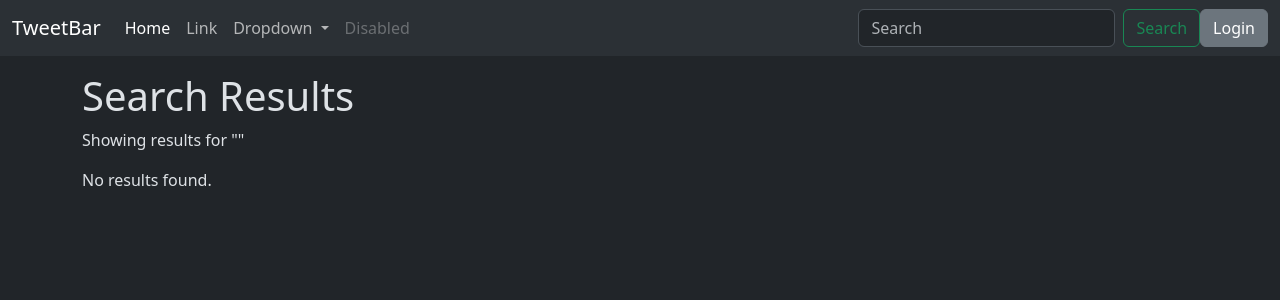
After one commit to Alvin2058/tweetApp, a Django app: page /tweet/search/ in a window 1280 px wide. The commit adds this page. Shown: the top 300 px of the page. Run offline with Django 5.2, Linux system fonts and the light colour scheme.

Commit message:
search bar and user authentication in login and logout buttons

```diff
--- a/templates/layout.html
+++ b/templates/layout.html
@@ -41,16 +41,20 @@
           <a class="nav-link disabled" aria-disabled="true">Disabled</a>
         </li>
       </ul>
-      <form class="d-flex" role="search">
-        <input class="form-control me-2" type="search" placeholder="Search" aria-label="Search">
-        <button class="btn btn-outline-success" type="submit">Search</button>
+      <form name="myform" method="GET" action="{% url 'search' %}" class='d-flex' >
+          <input class="form-control me-2" type="search" name="q" placeholder="Search" aria-label="Search">
+          <button class="btn btn-outline-success" type="submit">Search</button>
       </form>
+      {%if user.is_authenticated%}
+      <a href="{% url 'logout' %}" class="btn btn-secondary mx-1">Logout</a>
+      {%else%}
+      <a href="{% url 'login' %}" class="btn btn-secondary">Login</a>
+      {%endif%}
     </div>
   </div>
 </nav>
     <div class="container">
         {% block content %}
-
         {%endblock content%}
 
     </div>
--- a/tweet/models.py
+++ b/tweet/models.py
@@ -8,5 +8,5 @@ class Tweet(models.Model):
     created_at=models.DateTimeField(auto_now_add=True)
     updated_at=models.DateTimeField(auto_now=True)
 
-def __str__(self):
-    return f'{self.user.username} - {self.text[:10]}'
+    def __str__(self):
+        return f'{self.user.username} - {self.text[:50]}'  # Show up to 50 characters of the tweet text
--- /dev/null
+++ b/tweet/templates/search.html
@@ -0,0 +1,23 @@
+{% extends "layout.html" %}
+{% block content %}
+    <h1 class="mt-3">Search Results</h1>
+    <p>Showing results for "{{ query }}"</p>
+
+    {% if results %}
+        <ul>
+            {% for tweet in results %}
+                <li>
+                    <strong>{{ tweet.user.username }}</strong>: {{ tweet.text }}
+                    {% if tweet.photo %}
+                        <br><img src="{{ tweet.photo.url }}" alt="Tweet photo" style="max-width: 200px;">
+                    {% endif %}
+                    <br><small>Created at: {{ tweet.created_at }}</small>
+                </li>
+            {% endfor %}
+        </ul>
+    {% else %}
+        <p>No results found.</p>
+    {% endif %}
+
+    {% comment %} <a href="{% url 'home' %}">Back to home</a> {% endcomment %}
+{% endblock content %}
--- a/tweet/urls.py
+++ b/tweet/urls.py
@@ -14,4 +14,9 @@ urlpatterns = [
 
     path('register/', views.register,name='register'),
 
+     path('search/', views.search_view, name='search'),
+
+     path('accounts/logout/', views.logout_view, name='logout')
+
+
 ]
--- a/tweet/views.py
+++ b/tweet/views.py
@@ -3,7 +3,7 @@ from .models import Tweet
 from .forms import TweetForm,userRegistrationForm
 from django.shortcuts import get_object_or_404,redirect
 from django.contrib.auth.decorators import login_required
-from django.contrib.auth import login
+from django.contrib.auth import login,logout
 def index(request):
     return render(request, 'index.html')
 
@@ -61,3 +61,17 @@ def register(request):
         form = userRegistrationForm()
 
     return render(request, 'registration/register.html', {'form': form})
+
+
+def search_view(request):
+    query = request.GET.get('q', '')
+    if query:
+        results = Tweet.objects.filter(text__icontains=query)
+    else:
+        results = Tweet.objects.none()  # No results if no query
+    return render(request, 'search.html', {'results': results, 'query': query})
+
+
+def logout_view(request):
+    logout(request)
+    return redirect('tweet_list.html')  # or any other URL
```
